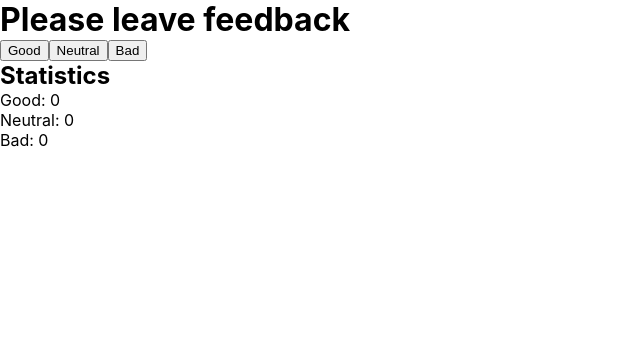
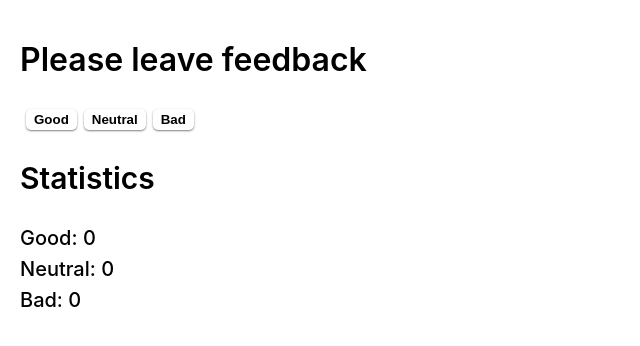
Before and after one commit to Myro4ka/goit-react-hw-04-feedback, a React (Create React App) app: page / in a window 1280 px wide. Shown: the top 346 px of the page, without its empty margins (0-640 px from the left). Built offline with nearby package versions, Linux system fonts and the light colour scheme.

Commit message:
add styles to application

```diff
--- a/src/components/App.jsx
+++ /dev/null
@@ -1,39 +0,0 @@
-import { Component } from 'react';
-import { render } from 'react-dom';
-
-export class App extends Component {
-  state = {
-    good: 0,
-    neutral: 0,
-    bad: 0,
-  };
-
-  addGoodFeed = () => {
-    this.setState({ good: this.state.good + 1 });
-  };
-  addNeutralFeed = () => {
-    this.setState({ neutral: this.state.neutral + 1 });
-  };
-  addBadFeed = () => {
-    this.setState({ bad: this.state.bad + 1 });
-  };
-
-  render() {
-    return (
-      <div>
-        <h1>Please leave feedback</h1>
-        <div>
-          <button onClick={this.addGoodFeed}>Good</button>
-          <button onClick={this.addNeutralFeed}>Neutral</button>
-          <button onClick={this.addBadFeed}>Bad</button>
-        </div>
-        <h2>Statistics</h2>
-        <ul>
-          <li>Good: {this.state.good}</li>
-          <li>Neutral: {this.state.neutral}</li>
-          <li>Bad: {this.state.bad}</li>
-        </ul>
-      </div>
-    );
-  }
-}
--- /dev/null
+++ b/src/components/App/App.jsx
@@ -0,0 +1,47 @@
+import { Component } from 'react';
+import css from '../App/App.module.css';
+
+export class App extends Component {
+  state = {
+    good: 0,
+    neutral: 0,
+    bad: 0,
+  };
+
+  addGoodFeed = () => {
+    this.setState({ good: this.state.good + 1 });
+  };
+  addNeutralFeed = () => {
+    this.setState({ neutral: this.state.neutral + 1 });
+  };
+  addBadFeed = () => {
+    this.setState({ bad: this.state.bad + 1 });
+  };
+
+  render() {
+    return (
+      <div>
+        <h1 className={css.title}>Please leave feedback</h1>
+        <div className={css.button_array}>
+          <button className={css.feedback_button} onClick={this.addGoodFeed}>
+            Good
+          </button>
+          <button className={css.feedback_button} onClick={this.addNeutralFeed}>
+            Neutral
+          </button>
+          <button className={css.feedback_button} onClick={this.addBadFeed}>
+            Bad
+          </button>
+        </div>
+        <h2 className={css.statistics_list_title}>Statistics</h2>
+        <ul className={css.statistics_list}>
+          <li className={css.statistics_list_item}>Good: {this.state.good}</li>
+          <li className={css.statistics_list_item}>
+            Neutral: {this.state.neutral}
+          </li>
+          <li className={css.statistics_list_item}>Bad: {this.state.bad}</li>
+        </ul>
+      </div>
+    );
+  }
+}
--- /dev/null
+++ b/src/components/App/App.module.css
@@ -0,0 +1,40 @@
+.title {
+  padding: 20px 0 0;
+  margin-bottom: 30px;
+
+  font-size: 32px;
+  font-weight: 600;
+}
+
+.button_array {
+  display: flex;
+  gap: 7px;
+  margin-bottom: 30px;
+  padding-left: 6px;
+}
+
+.feedback_button {
+  padding: 3px 8px;
+  color: black;
+  font-weight: 600;
+  background-color: white;
+  border: none;
+  border-radius: 5px;
+  box-shadow: 0 1px 2px rgba(0, 0, 0, 0.5);
+}
+
+.statistics_list_title {
+  margin-bottom: 30px;
+
+  font-size: 30px;
+  font-weight: 600;
+}
+
+.statistics_list {
+  font-size: 20px;
+  font-weight: 500;
+}
+
+.statistics_list_item {
+  margin-bottom: 7px;
+}
--- a/src/index.css
+++ b/src/index.css
@@ -2,6 +2,7 @@
 
 body {
   margin: 0;
+  padding: 20px;
   font-family: -apple-system, BlinkMacSystemFont, 'Segoe UI', 'Roboto', 'Oxygen',
     'Ubuntu', 'Cantarell', 'Fira Sans', 'Droid Sans', 'Helvetica Neue',
     sans-serif;
@@ -14,6 +15,7 @@ code {
     monospace;
 }
 
+ol,
 ul,
 li,
 h1,
@@ -23,3 +25,8 @@ p {
   margin: 0;
   padding: 0;
 }
+
+ul,
+ol {
+  list-style: none;
+}
--- a/src/index.js
+++ b/src/index.js
@@ -1,6 +1,6 @@
 import React from 'react';
 import ReactDOM from 'react-dom/client';
-import { App } from 'components/App';
+import { App } from 'components/App/App';
 import './index.css';
 
 ReactDOM.createRoot(document.getElementById('root')).render(
```
